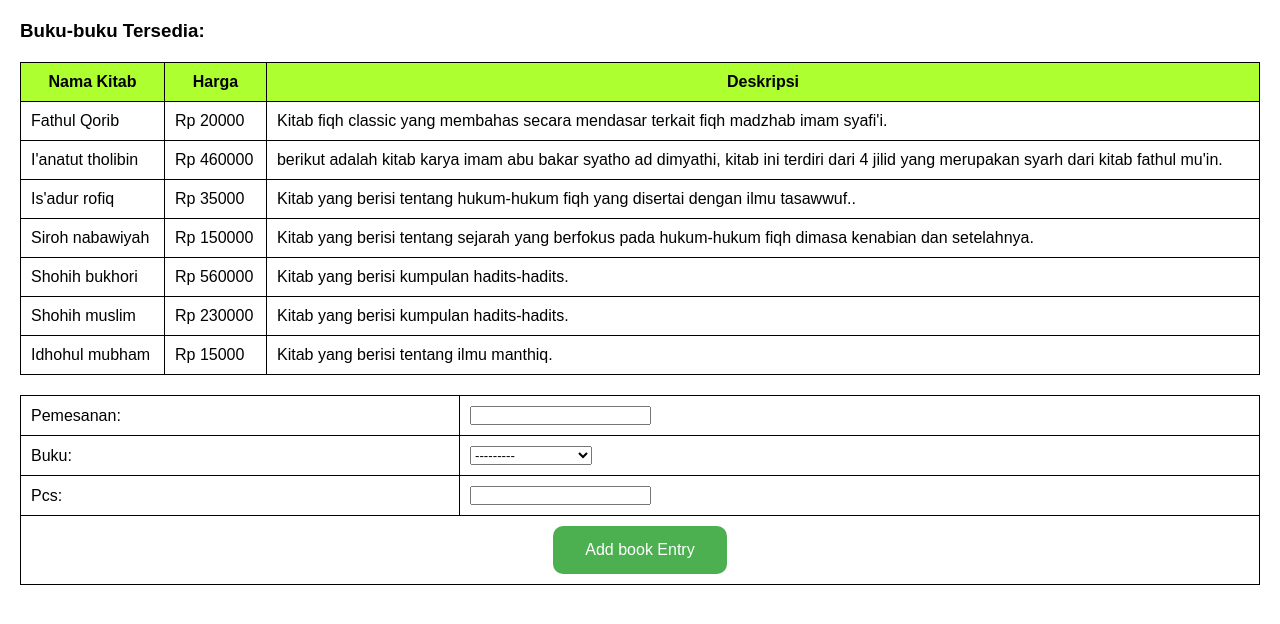
After one commit to 4hmadanbiy4/manhaj-books, a Django app: page /create-reservation-entry in a window 1280 px wide. The commit adds this page. Shown: the top 624 px of the page. Run offline with Django 5.2, Linux system fonts and the light colour scheme.

Commit message:
Make form

```diff
--- /dev/null
+++ b/main/forms.py
@@ -0,0 +1,13 @@
+from django.forms import ModelForm
+from main.models import Reservation
+# Reservation
+
+# Books
+class ReservationForm(ModelForm):
+    class Meta:
+        model = Reservation
+        fields = ["pemesan", "buku", "pcs"]
+# class ReservationForm(ModelForm):
+#     class Meta:
+#         model = Reservation
+#         fields = ['customer', 'book', 'pcs']
--- a/main/models.py
+++ b/main/models.py
@@ -1,6 +1,29 @@
 from django.db import models
+# from django import forms
+import uuid
+
 
 class Product(models.Model):
+    # id = models.UUIDField(primary_key=True, default=uuid.uuid4, editable=False)
     name = models.CharField(max_length=200)
     price = models.IntegerField()
     description = models.TextField()
+
+BOOK_CHOICES = [
+    ('Fathul Qorib', 'Fathul Qorib'),
+    ("I'anatut tholibin", "I'anatut tholibin"),
+    ("Is'adur rofiq", "Is'adur rofiq"),
+    ("Siroh nabawiyah", "Siroh nabawiyah"),
+    ("Shohih bukhori", "Shohih bukhori"),
+    ("Shohih muslim", "Shohih muslim"),
+    ("Idhohul mubham", "Idhohul mubham"),
+]
+
+class Reservation(models.Model):
+    id = models.UUIDField(primary_key=True, default=uuid.uuid4, editable=False)
+    pemesan = models.CharField(max_length=100)
+    buku = models.CharField(max_length=100, choices=BOOK_CHOICES)
+    pcs = models.IntegerField()
+
+    def __str__(self):
+        return f"{self.pemesan} - {self.buku}"
--- /dev/null
+++ b/main/templates/create_reservation_entry.html
@@ -0,0 +1,150 @@
+{% extends 'base.html' %}
+{% block content %}
+<style>
+
+    * {
+        margin: 0;
+        padding: 0;
+        box-shadow: border-box;
+    }
+    body {
+        font-family: Arial, sans-serif;
+        margin: 0;
+        padding: 20px;
+    }
+    header {
+        text-align: center;
+        background-color: chartreuse;
+        padding: 10px 0;
+    }
+    h1 {
+        font-family: Georgia, serif;
+        font-size: 3rem;
+        color: #333;
+        text-shadow: 2px 2px 4px rgba(0, 0, 0, 0.3);
+        text-align: center;
+    }
+    table {
+        width: 100%;
+        border-collapse: collapse;
+        margin: 20px auto;
+    }
+    th, td {
+        padding: 10px;
+        border: 1px solid black;
+    }
+    th {
+        background-color: greenyellow;
+        text-align: left;
+    }
+
+    .label {
+        text-align: center;
+    }
+    .slogan {
+        text-align: center;
+        margin-top: 10px;
+        margin-bottom: 48px;
+    }
+
+    #center-inputsubmit {
+        text-align: center;
+    }
+
+    .tombol_pesan {
+        font-family: Arial, sans-serif;
+        font-size: 16px;
+        color: white;
+        background-color: #4CAF50; /* Green */
+        border: none;
+        border-radius: 10px;
+        padding: 15px 32px;
+        /* text-align: center; */
+        text-decoration: none;
+        display: inline-block;
+        cursor: pointer;
+        /* align-items: center;
+        justify-content: center; */
+    }
+
+    /* button:hover {
+        background-color: #89ff8d;
+        box-shadow: 0px 2px 4px rgba(0, 0, 0, 0.3);
+    } */
+
+    .table-price, .table-name {
+        text-wrap: nowrap;
+    }
+
+
+    /* .content {
+        width: 80%;
+        margin: 200px auto;
+    } */
+
+
+  </style>
+<h3>Buku-buku Tersedia: </h3>
+    <table class="table">
+        <thead>
+            <tr>
+                <th class="label">Nama Kitab</th>
+                <th class="label">Harga</th>
+                <th class="label">Deskripsi</th>
+            </tr>
+        </thead>
+        <tbody>
+            {% for product in products %}
+            <tr>
+
+                <td class="table-name">{{ product.name }}</td>
+                <td class="table-price">Rp {{ product.price }}</td>
+                <td>{{ product.description }}</td>
+
+            </tr>
+            {% endfor %}
+        </tbody>
+    </table>
+
+<form method="POST">
+  {% csrf_token %}
+
+    <!-- <select name="option" id="option">
+        {% for product in products %}
+        <option value="{{ option }}">{{ product.name }}</option>
+        {% endfor %}
+    </select> -->
+    <table>
+        <tr>
+            <td>
+                <label for="customer">Pemesanan:</label>
+            </td>
+            <td>
+                {{ form.pemesan }}
+            </td>
+        </tr>
+        <tr>
+            <td>
+                <label for="orderedbook">Buku:</label>
+            </td>
+            <td>
+                {{ form.buku }}
+            </td>
+        </tr>
+        <tr>
+            <td>
+                <label for="pcs">Pcs:</label>
+            </td>
+            <td>
+                 {{ form.pcs }}
+            </td>
+        </tr>
+        <tr id="center-inputsubmit">
+            <td colspan="2">
+                <input type="submit" value="Add book Entry" class="tombol_pesan">
+            </td>
+        </tr>
+    </table>
+</form>
+
+{% endblock %}
--- a/main/urls.py
+++ b/main/urls.py
@@ -1,8 +1,13 @@
 from django.urls import path
-from main.views import show_main
+from main.views import show_main, create_reservation_entry, show_xml, show_json, show_xml_by_id, show_json_by_id
 
 app_name = 'main'
 
 urlpatterns = [
     path('', show_main, name='show_main'),
+    path('create-reservation-entry', create_reservation_entry, name='create_reservation_entry'),
+    path('xml/', show_xml, name='show_xml'),
+    path('json/', show_json, name='show_json'),
+    path('xml/<str:id>/', show_xml_by_id, name='show_xml_by_id'),
+    path('json/<str:id>/', show_json_by_id, name='show_json_by_id'),
 ]
--- a/main/views.py
+++ b/main/views.py
@@ -1,8 +1,13 @@
-from django.shortcuts import render
-from .models import Product
+from django.shortcuts import render, redirect
+from django.http import HttpResponse
+from django.core import serializers
+from .models import Product, Reservation
+from .forms import ReservationForm
 
 # Create your views here.
 def show_main(request):
+    book_entries = Product.objects.all()
+
     products = [
         {
             'name': 'Fathul Qorib',
@@ -39,12 +44,82 @@ def show_main(request):
             'price': 15000,
             'description': 'Kitab yang berisi tentang ilmu manthiq.'
         }
+
         # kalo mau tambah produk disini
     ]
     context = {
         'sambutan': 'Selamat Datang di ManhajBooks!',
         'slogan': 'Toko buku online terpercaya untuk kebutuhan ilmu agama Anda.',
-        'products': products
+        'products': products,
+        'book_entries':book_entries
     }
 
     return render(request, "main.html", context)
+
+def create_reservation_entry(request):
+    products = [
+        {
+            'name': 'Fathul Qorib',
+            'price': 20000,
+            'description': 'Kitab fiqh classic yang membahas secara mendasar terkait fiqh madzhab imam syafi\'i.'
+        },
+        {
+            'name': 'I\'anatut tholibin',
+            'price': 460000,
+            'description': 'berikut adalah kitab karya imam abu bakar syatho ad dimyathi, kitab ini terdiri dari 4 jilid yang merupakan syarh dari kitab fathul mu\'in.'
+        },
+        {
+            'name': 'Is\'adur rofiq',
+            'price': 35000,
+            'description': 'Kitab yang berisi tentang hukum-hukum fiqh yang disertai dengan ilmu tasawwuf..'
+        },
+        {
+            'name': 'Siroh nabawiyah',
+            'price': 150000,
+            'description': 'Kitab yang berisi tentang sejarah yang berfokus pada hukum-hukum fiqh dimasa kenabian dan setelahnya.'
+        },
+        {
+            'name': 'Shohih bukhori',
+            'price': 560000,
+            'description': 'Kitab yang berisi kumpulan hadits-hadits.'
+        },
+        {
+            'name': 'Shohih muslim',
+            'price': 230000,
+            'description': 'Kitab yang berisi kumpulan hadits-hadits.'
+        },
+        {
+            'name': 'Idhohul mubham',
+            'price': 15000,
+            'description': 'Kitab yang berisi tentang ilmu manthiq.'
+        }
+
+        # kalo mau tambah produk disini
+    ]
+    form = ReservationForm(request.POST or None)
+
+    if form.is_valid() and request.method == "POST":
+        form.save()
+        return redirect('main:show_main')
+
+    context = {
+        'form': form,
+        'products': products,
+        }
+    return render(request, "create_reservation_entry.html", context)
+
+def show_xml_by_id(request, id):
+    data = Reservation.objects.filter(pk=id)
+    return HttpResponse(serializers.serialize("xml", data), content_type="application/xml")
+
+def show_json_by_id(request, id):
+    data = Reservation.objects.filter(pk=id)
+    return HttpResponse(serializers.serialize("json", data), content_type="application/json")
+
+def show_xml(request):
+    data = Reservation.objects.all()
+    return HttpResponse(serializers.serialize("xml", data), content_type="application/xml")
+
+def show_json(request):
+    data = Reservation.objects.all()
+    return HttpResponse(serializers.serialize("json", data), content_type="application/json")
--- a/manhaj_books/settings.py
+++ b/manhaj_books/settings.py
@@ -55,7 +55,7 @@ ROOT_URLCONF = 'manhaj_books.urls'
 TEMPLATES = [
     {
         'BACKEND': 'django.template.backends.django.DjangoTemplates',
-        'DIRS': [],
+        'DIRS': [BASE_DIR / 'templates'],
         'APP_DIRS': True,
         'OPTIONS': {
             'context_processors': [
--- /dev/null
+++ b/templates/base.html
@@ -0,0 +1,13 @@
+{% load static %}
+<!DOCTYPE html>
+<html lang="en">
+  <head>
+    <meta charset="UTF-8" />
+    <meta name="viewport" content="width=device-width, initial-scale=1.0" />
+    {% block meta %} {% endblock meta %}
+  </head>
+
+  <body>
+    {% block content %} {% endblock content %}
+  </body>
+</html>
```
Also changed, not shown: main/templates/main.html (+31 -3 lines), main/migrations/0002_product_delete_moodentry.py (added), main/migrations/0003_reservation_alter_product_id.py (added).
